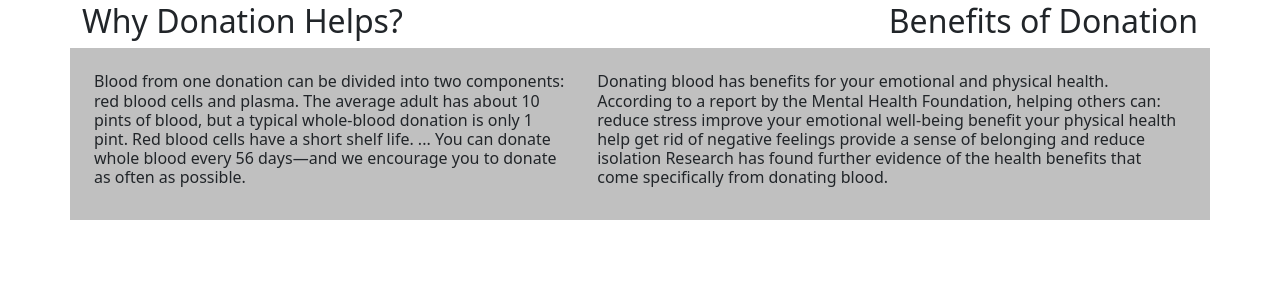
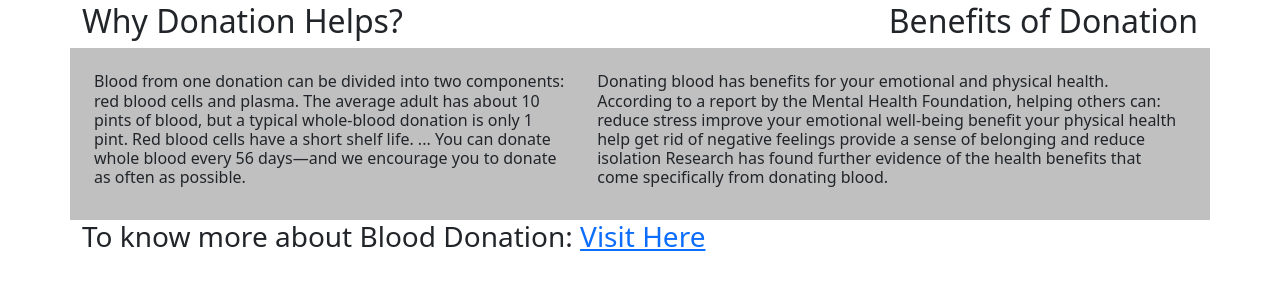
Before and after one commit to helloutkarsh/bloodbank, a Django app: page / in a window 1280 px wide. Shown: the part 176-479 px from the top of the page. Run offline with Django 3.2, Linux system fonts and the light colour scheme.

Commit message:
first commit

```diff
--- a/home/templates/home.html
+++ b/home/templates/home.html
@@ -34,6 +34,9 @@
         Research has found further evidence of the health benefits that come specifically from donating blood.</h6>
     </div>
 
+
+    <div class="container"><h3>To know more about Blood Donation: <a href="https://www.healthline.com/health/benefits-of-donating-blood#side-effects">Visit Here</a></h3></div>
+
     <!-- Optional JavaScript; choose one of the two! -->
 
     <!-- Option 1: Bootstrap Bundle with Popper -->
```
